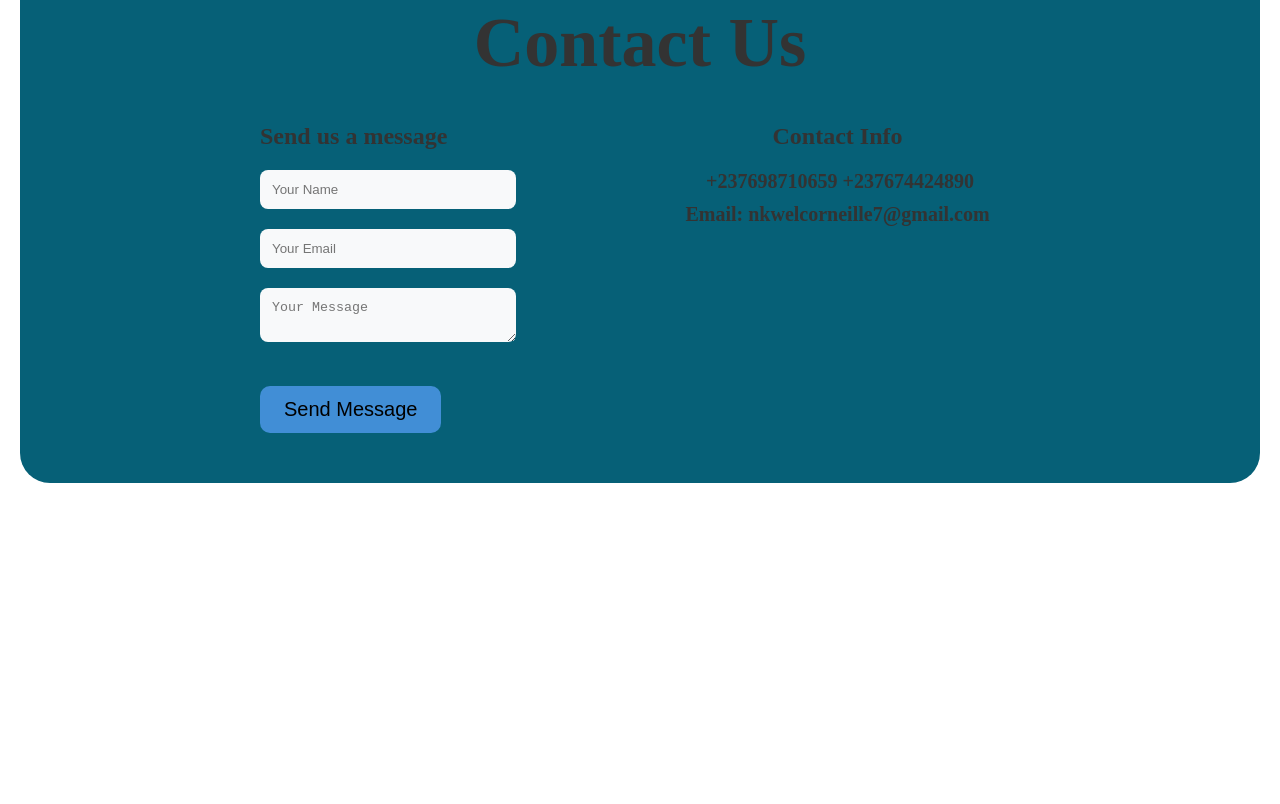
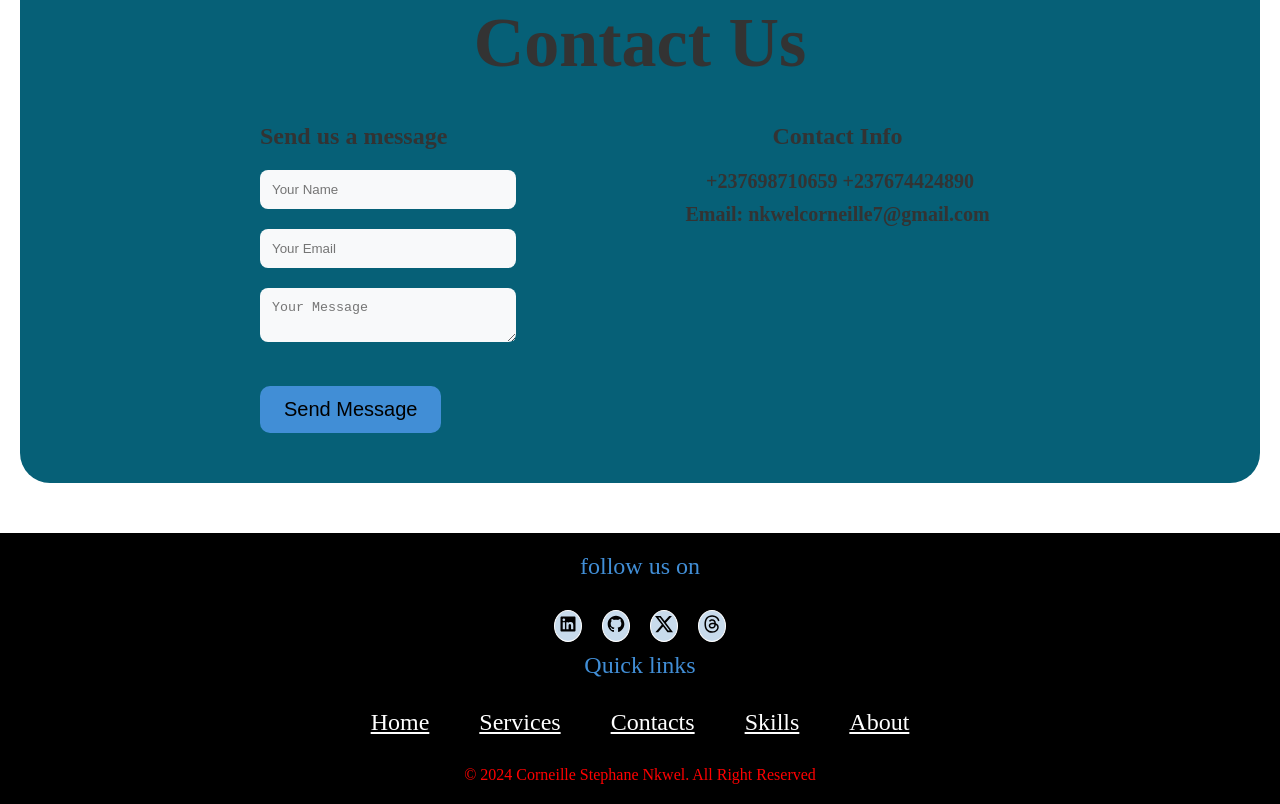
Before and after one commit to the7ven/porfolio_2, a plain HTML site: page index.html in a window 1280 px wide. Shown: the part 3457-4261 px from the top of the page. Before the commit the page ends 3990 px from the top, so only its background shows below. Drawn offline with Linux system fonts and the light colour scheme.

Commit message:
2nd commit

```diff
--- a/index.html
+++ b/index.html
@@ -219,10 +219,7 @@
 </section>
 
 
-
-
-
-    <section class="contacts" id="contact">
+ <section class="contacts" id="contact">
       <div class="container">
        <h2>Contact Us</h2>
        <div class="contact-wrapper">
@@ -253,4 +250,34 @@
       </div>
     </section>
 
+        <footer>
+
+
+                <p>follow us on </p>
+
+             <ul class="social_icon">
+              <li><a href="https://www.linkedin.com/in/corneille-stephane-nkwel-nkwel-b11971295/"><img src="images/linkedin-box-fill.svg" alt="" width="20"></a></li>
+              <li><a href=" https://github.com/the7ven "><img src="images/github-fill.svg" alt="" width="20"></a></li>
+              <li><a href="https://x.com/CorneilleNkwel "><img src="images/twitter-x-fill.svg" alt="" width="20"></a></li>
+              <li> <a href=""><img src="images/threads-fill.svg"  width="20px" ></a></li>
+            </ul>
+
+            <p>Quick links</p>
+            <div class="menu">
+            <ul class="footer-links">
+              <li><a href="#Home">Home</a></li>
+              <li><a href="">Services</a></li>
+              <li><a href="#contacts">Contacts</a></li>
+              <li><a href="#Skills">Skills</a></li>
+              <li><a href="#about">About</a></li>
+            </ul>
+            </div>
+
+
+            <div>
+              <p class="bottom">&copy; 2024 Corneille Stephane Nkwel. All Right Reserved</p>
+            </div>
+
+          </footer>
+
 </body>
--- a/style.css
+++ b/style.css
@@ -606,3 +606,78 @@ button:hover {
     font-weight: 600;
 
 }
+
+
+
+/* footer section */
+
+
+footer {
+    position: relative;
+    width: 100%;
+    background: #000000;
+    min-height: 100px;
+    padding: 20px 50px;
+    display: flex;
+    justify-content: center;
+    align-items: center;
+    flex-direction: column;
+}
+
+footer .social_icon,
+footer .menu ul {
+    position: relative;
+    display: flex;
+    justify-content: center;
+    align-items: center;
+    margin: 10px 0;
+    flex-wrap: wrap;
+    color: #ffffff;
+}
+
+footer .social_icon li,
+footer .menu ul li {
+    list-style: none;
+
+}
+
+footer .social_icon li a {
+
+
+    margin: 0 10px;
+    padding: 3px;
+    display: inline-block;
+    transition: 0.5s;
+    border: white solid 1px;
+    background-color: #c8dbec;
+    margin-top: 20px;
+    border-radius: 50%;
+
+}
+
+footer .social_icon li a:hover {
+    color: grey;
+    transform: translateY(-10px);
+}
+
+footer .menu ul li a {
+    font-size: 1.5em;
+    margin: 0 25px;
+    display: inline-block;
+    color: #ffffff;
+    margin-top: 20px;
+
+
+}
+
+footer p {
+    font-size: 1.5em;
+    color: #418ed6;
+}
+
+.bottom {
+    margin-top: 20px;
+    bottom: 30px;
+    font-size: 1em;
+    color: red;
+}
```
Also changed, not shown: images/github-fill.svg (added), images/instagram-line.svg (added), images/linkedin-box-fill.svg (added), images/threads-fill.svg (added), images/twitter-x-fill.svg (added).
